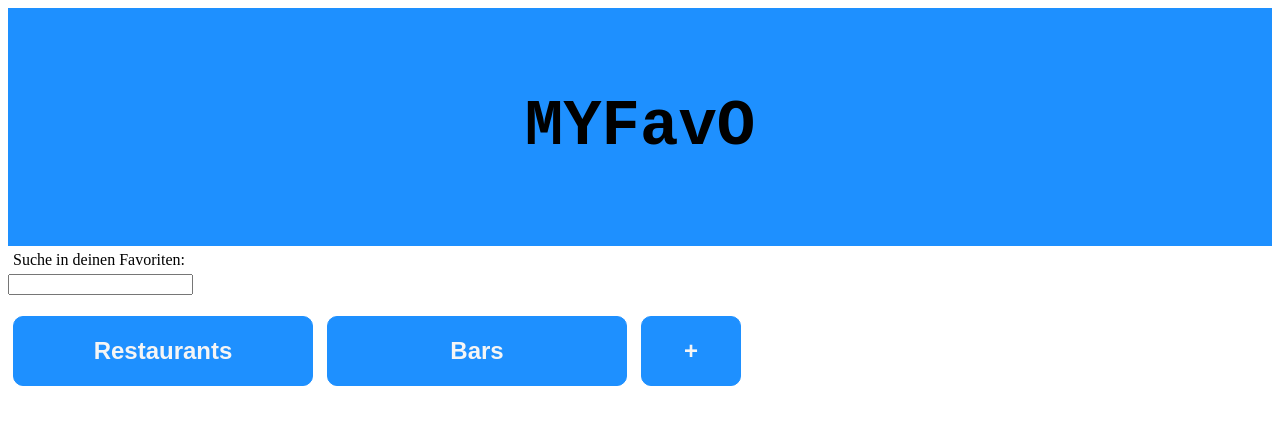
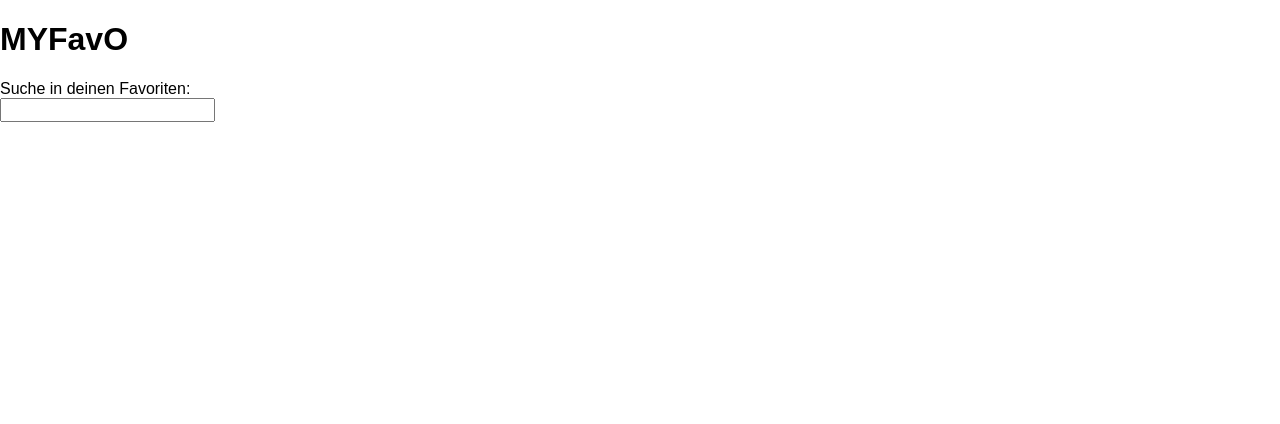
Before and after one commit to janka-m/MPF, a plain HTML site: page index.html in a window 1280 px wide. Drawn offline with nearby package versions, Linux system fonts and the light colour scheme.

Commit message:
Aufgeraeumt

```diff
--- a/index.html
+++ b/index.html
@@ -4,72 +4,11 @@
 <head>
     <meta charset="UTF-8">
     <title>MyFavo</title>
+    <link rel="stylesheet" href="https://unpkg.com/purecss@1.0.0/build/pure-min.css" integrity="sha384-nn4HPE8lTHyVtfCBi5yW9d20FjT8BJwUXyWZT9InLYax14RDjBj46LmSztkmNP9w" crossorigin="anonymous">
+    <style>
 
-    <style>
-        #ueberschrift {
-        padding: 40px;
-        text-align: center;
-        background-color: dodgerblue;
-    }
-    #title {
-        font-size: 400%;
-        font-family: 'Major Mono Display', monospace;
-    }
-    #text {
-        padding: 5px;
-    }
-    .MyButton {
-        width: 300px;
-        margin: 5px;
-        padding: 20px;
-        cursor: pointer;
-        font-weight: bold;
-        font-size: 150%;
-        background: dodgerblue;
-        color:whitesmoke;
-        border: 1px solid dodgerblue;
-        border-radius: 10px;
-    }
-    .MyButton:hover {
-        color: white;
-        background: grey;
-        border: 1px solid darkgrey;
-    }
-    #PlusButton {
-        width: 100px;
-        margin: 5px;
-        padding: 20px;
-        cursor: pointer;
-        font-weight: bold;
-        font-size: 150%;
-        background: dodgerblue;
-        color:whitesmoke;
-        border: 1px solid dodgerblue;
-        border-radius: 10px;
-    }
-    #PlusButton:hover {
-        color: white;
-        background: grey;
-        border: 1px solid darkgrey;
-    }
-    button {
-        width: 300px;
-        margin: 5px;
-        padding: 20px;
-        cursor: pointer;
-        font-weight: bold;
-        font-size: 150%;
-        background: dodgerblue;
-        color:whitesmoke;
-        border: 1px solid dodgerblue;
-        border-radius: 10px;
-    }
-    button:hover {
-        color: white;
-        background: grey;
-        border: 1px solid darkgrey;
-    }
     </style>
+
 </head>
 
 <body>
@@ -84,12 +23,6 @@
     <input type="text">
     <p></p>
 
-    <input class="MyButton" type="button" value="Restaurants" onclick="window.location.href='\Restaurants.html'" />
-    <input class="MyButton" type="button" value="Bars" onclick="window.location.href='\Bars.html'" />
-
-    <button id="PlusButton" onclick="hinzufuegen()">+</button>
-
-
     <div></div>
     <div id="einfuegen"></div>
 
--- a/script.js
+++ b/script.js
@@ -1,21 +1,2 @@
 'use strict';
-
-function hinzufuegen() {
-    // Funktion zum Button erstellen
-    function myFunction() {
-        // Prompt Eingabefeld für die Beschriftung des Buttons
-        var eingabe = prompt("Bitte namen eingeben:", "");
-        // Testausgabe:
-        console.log(eingabe);
-        // Neuen Button erstellen (erstmal ohne limit!)
-
-        var neuerBtn = document.createElement("Button");
-        var newInhalt = document.createTextNode(eingabe);
-        neuerBtn.appendChild(newInhalt);
-        var aktuellerInhalt = document.getElementById("einfuegen");
-        document.body.insertBefore(neuerBtn,aktuellerInhalt);
-
-      };myFunction();
-
-
-};
+console.log("Script läuft");
```
Also changed, not shown: Bars.html (deleted, +0 -44 lines), Restaurants.html (deleted, +0 -44 lines).
